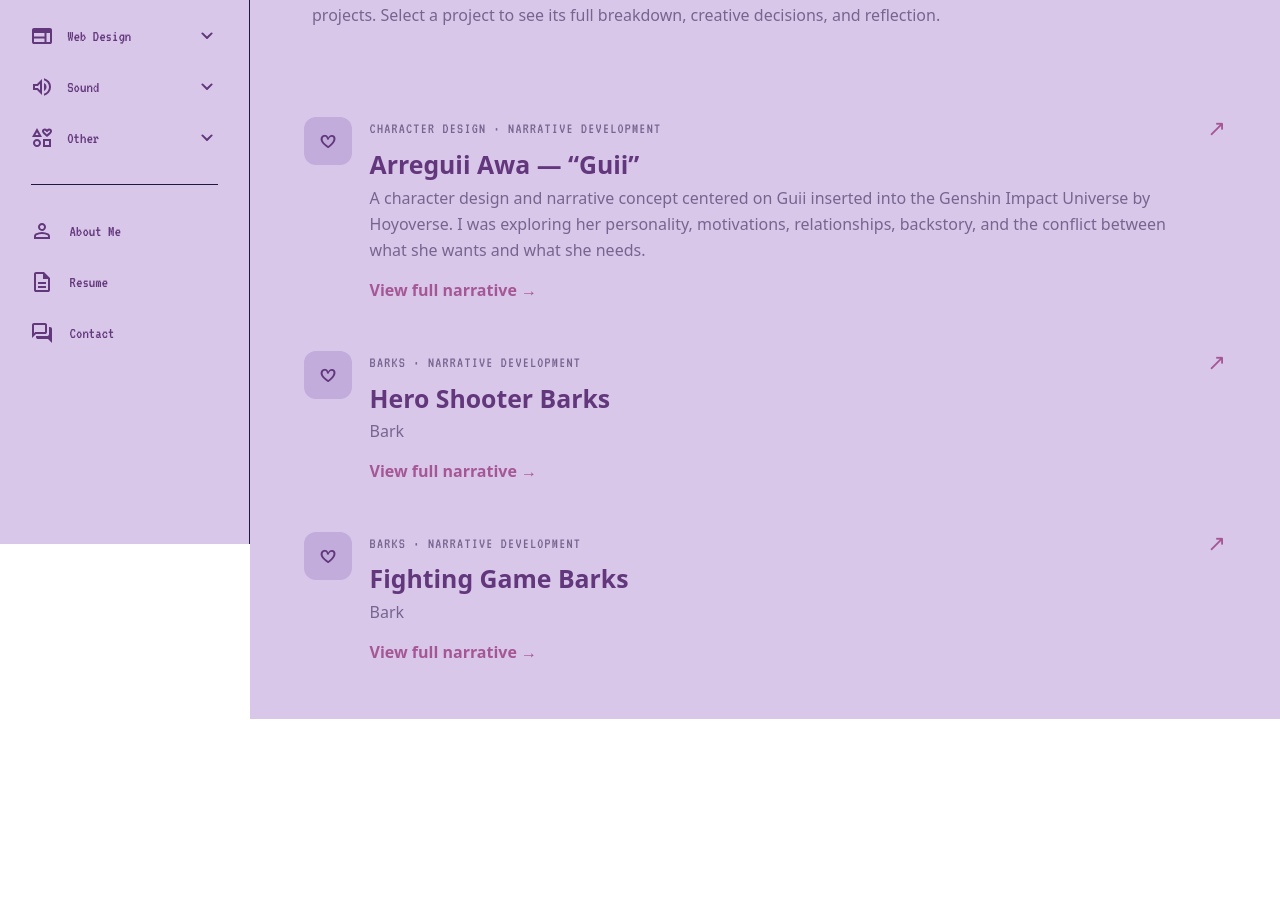
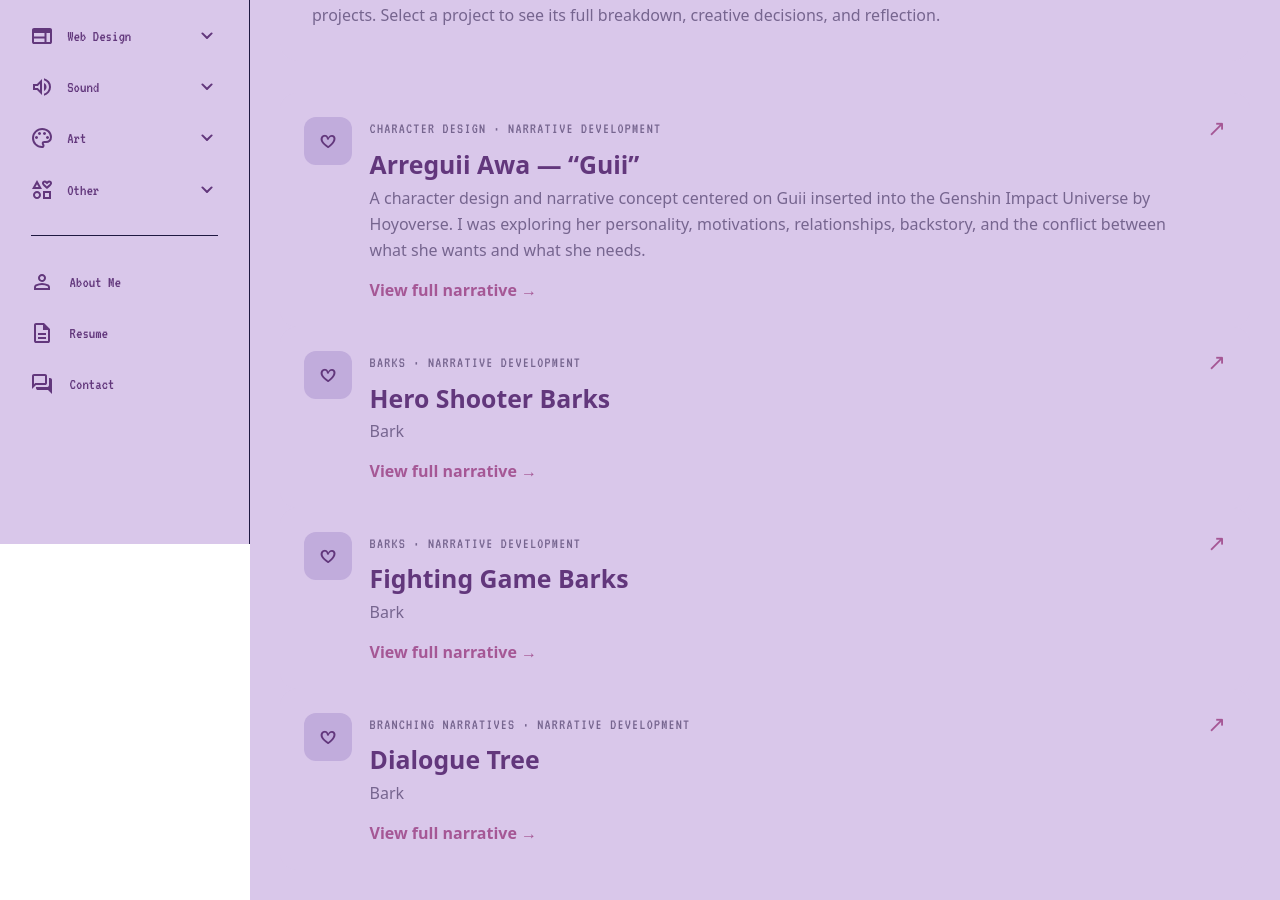
Before and after one commit to Mbordjo/Portfolio, a plain HTML site: page narrative.html in a window 1280 px wide. Shown: the part 256-1156 px from the top of the page. Before the commit the page ends 975 px from the top, so only its background shows below. Drawn offline with Linux system fonts and the light colour scheme; a web font is replaced by a local one.

Commit message:
Add files via upload

```diff
--- a/narrative.html
+++ b/narrative.html
@@ -156,6 +156,33 @@
                     </div>
                 </ul>
             </li>
+                        <li class="dropdown">
+                <div class="dropdown-header">
+                    <svg xmlns="http://www.w3.org/2000/svg" viewBox="0 0 24 24" height="24px" width="24px"
+                        fill="#1f1f1f">
+                        <path
+                            d="M12,22q-2.05,0-3.88-0.79Q6.3,20.43 4.94,19.06Q3.58,17.7 2.79,15.88T2,12Q2,9.92 2.81,8.1q0.81-1.83 2.2-3.17Q6.4,3.57 8.25,2.79T12.2,2q2,0 3.78,0.69t3.11,1.9t2.13,2.88Q22,9.13 22,11.05q0,2.88-1.75,4.41T16,17H14.15q-0.22,0-0.31,0.13T13.75,17.4q0,0.3 0.38,0.86t0.38,1.29q0,1.25-0.69,1.85T12,22Zm0-10ZM7.58,12.58Q8,12.15 8,11.5T7.58,10.43T6.5,10T5.43,10.43T5,11.5t0.43,1.07T6.5,13t1.08-0.43Zm3-4Q11,8.15 11,7.5T10.58,6.43T9.5,6T8.43,6.43T8,7.5T8.43,8.57T9.5,9t1.08-0.43Zm5,0Q16,8.15 16,7.5T15.58,6.43T14.5,6T13.43,6.43T13,7.5t0.43,1.07T14.5,9t1.08-0.43Zm3,4Q19,12.15 19,11.5t-0.43-1.08T17.5,10t-1.07,0.42T16,11.5t0.43,1.07T17.5,13t1.07-0.43ZM12,20q0.23,0 0.36-0.13t0.14-0.32q0-0.35-0.38-0.82T11.75,17.3q0-1.05 0.73-1.68T14.25,15H16q1.65,0 2.82-0.96T20,11.05q0-3.03-2.31-5.04T12.2,4Q8.8,4 6.4,6.32T4,12q0,3.32 2.34,5.66T12,20Z" />
+                    </svg>
+                    <a href="art.html" class="dropdown-link">
+                        <span>Art</span>
+                    </a>
+                    <button onclick="toggleSubMenu(this)" class="dropdown-btn">
+                        <svg xmlns="http://www.w3.org/2000/svg" height="24px" viewBox="0 -960 960 960" width="24px"
+                            fill="#e8eaed">
+                            <path
+                                d="M480-361q-8 0-15-2.5t-13-8.5L268-556q-11-11-11-28t11-28q11-11 28-11t28 11l156 156 156-156q11-11 28-11t28 11q11 11 11 28t-11 28L508-372q-6 6-13 8.5t-15 2.5Z" />
+                        </svg>
+                    </button>
+                </div>
+                <ul class="sub-menu">
+                    <div>
+                        <li><a href="#">Pixel Art</a></li>
+                        <li><a href="#">Drawing / Illustration</a></li>
+                        <li><a href="#">Character Design</a></li>
+                        <li><a href="#">Concept Art</a></li>
+                    </div>
+                </ul>
+            </li>
             <li class="dropdown">
                 <div class="dropdown-header">
                     <svg xmlns="http://www.w3.org/2000/svg" viewBox="0 0 24 24" height="24px" width="24px"
@@ -178,7 +205,6 @@
                     <div>
                         <li><a href="#">3D Modeling</a></li>
                         <li><a href="#">Photography</a></li>
-                        <li><a href="#">Pixel Art</a></li>
                         <li><a href="#">2D Rigging</a></li>
                         <li><a href="#">Video Editing</a></li>
                         <li><a href="#">Passion Projects</a></li>
@@ -289,6 +315,19 @@
                         <div class="narrative-card__arrow" aria-hidden="true">↗</div>
                     </a>
                 </section>
+                <section class="narrative-work-section" aria-labelledby="narrative-work-heading">
+                    <a class="narrative-card" href="Narrative_Portfolio/Branching_Narratives/InteractiveConvoPrototype.html">
+                        <div class="narrative-card__icon" aria-hidden="true">𖹭</div>
+                        <div class="narrative-card__body">
+                            <p class="narrative-card__type">BRANCHING NARRATIVES · NARRATIVE DEVELOPMENT</p>
+                            <h3>Dialogue Tree</h3>
+                            <p>Bark</p>
+                            <span class="narrative-card__link">View full narrative <span
+                                    aria-hidden="true">→</span></span>
+                        </div>
+                        <div class="narrative-card__arrow" aria-hidden="true">↗</div>
+                    </a>
+                </section>
             </section>
         </main>
     </div>
```
